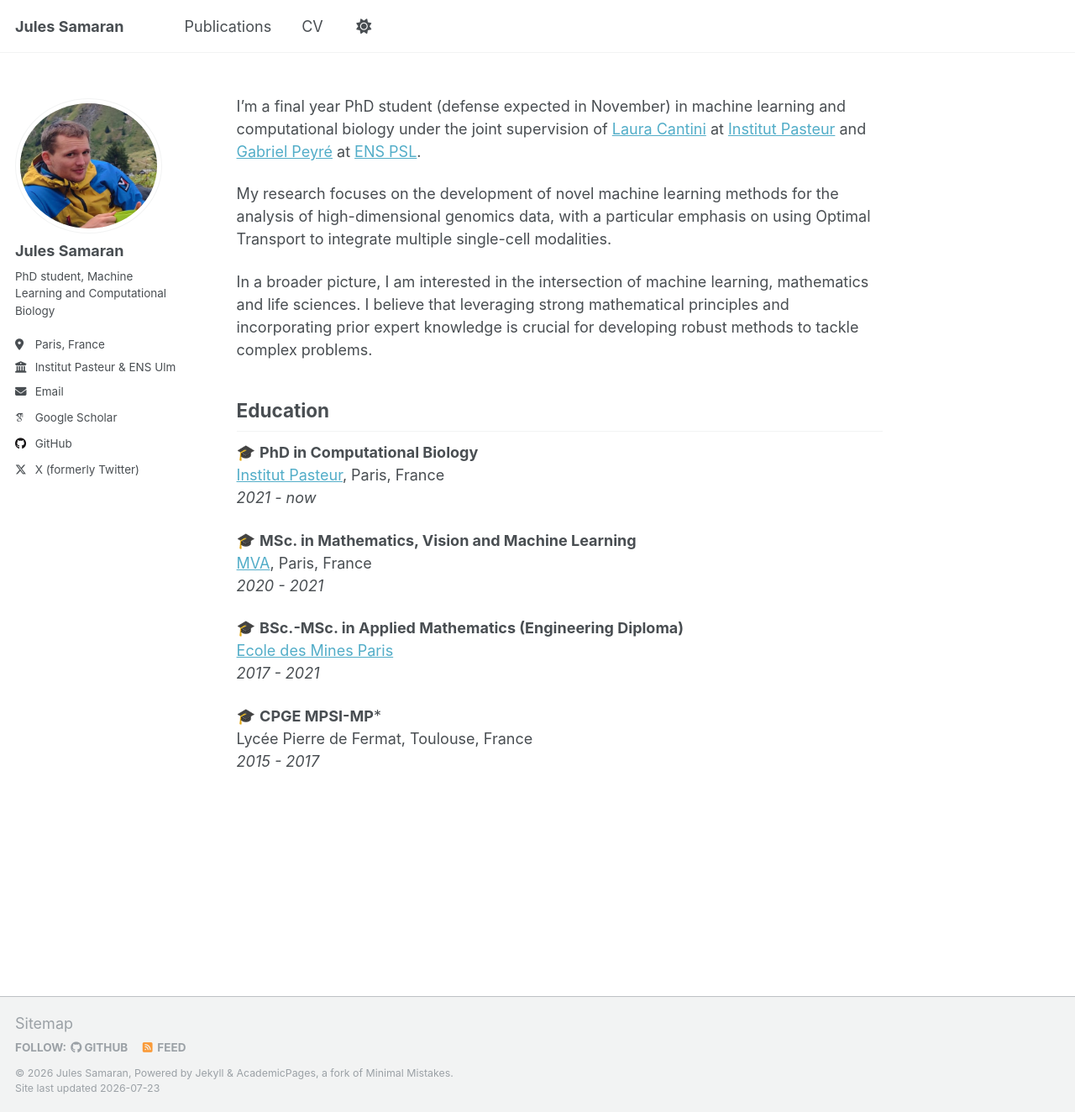
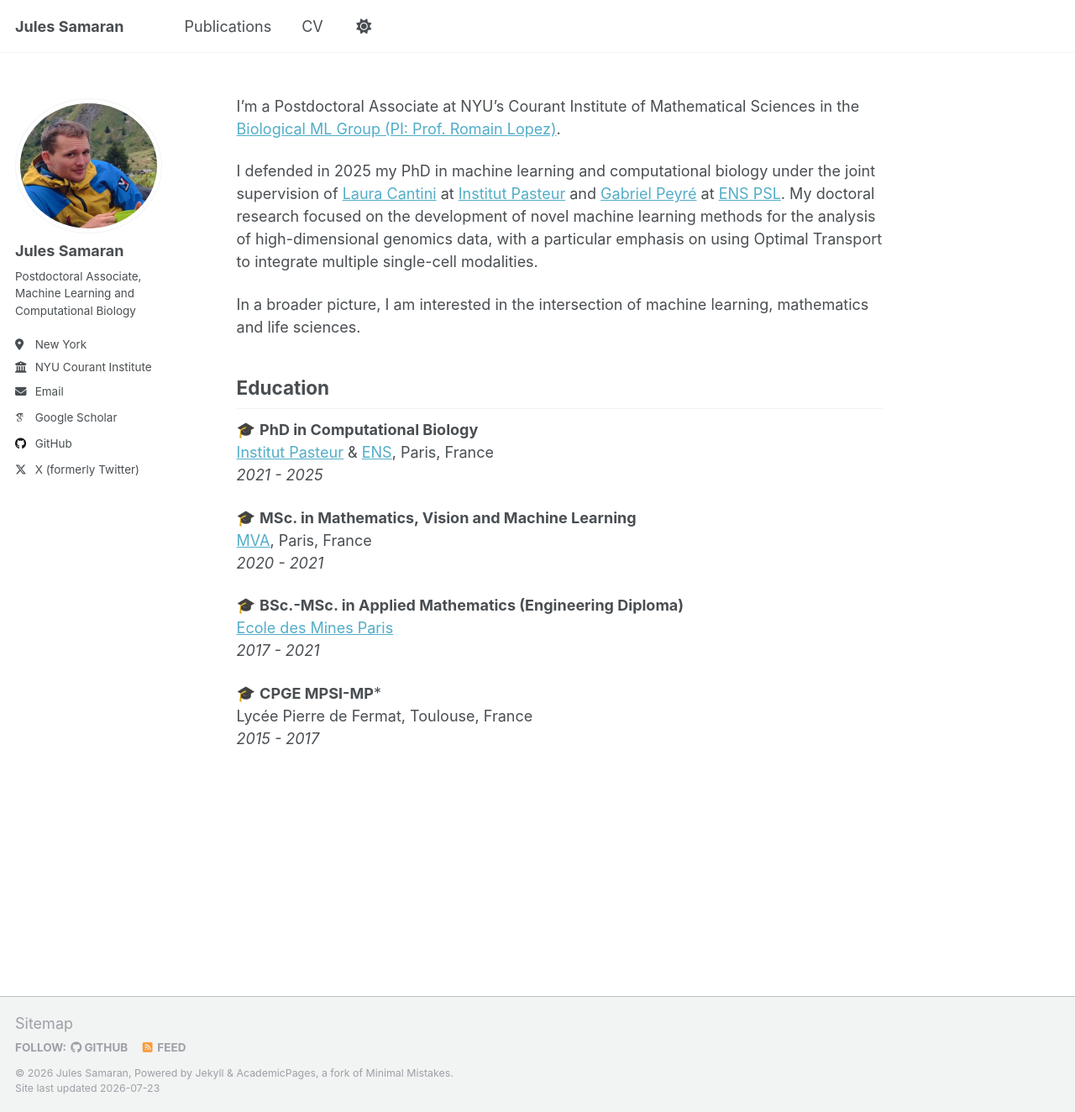
Before and after one commit to jules-samaran/jules-samaran.github.io, a Jekyll site: the page built from _pages/about.md, in a window 1280 px wide and 1324 px high. Shown: the whole window at 84% size. Built offline with Jekyll 4.4.1, drawn with Linux system fonts in a browser that asks for light colours; some web fonts are replaced.

Commit message:
Update website for postdoc

```diff
--- a/_config.yml
+++ b/_config.yml
@@ -25,11 +25,11 @@ author:
   avatar           : "photo.jpg"
   name             : "Jules Samaran"
   pronouns         : # example: "she/her"
-  bio              : "PhD student, Machine Learning and Computational Biology"
-  location         : "Paris, France"
-  employer         : "Institut Pasteur & ENS Ulm"
+  bio              : "Postdoctoral Associate, Machine Learning and Computational Biology"
+  location         : "New York"
+  employer         : "NYU Courant Institute"
   uri              : # URL
-  email            : "jules.samaran@pasteur.fr"
+  email            : "jds9764@nyu.edu"
 
   # Academic websites
   academia         : # URL
--- a/_pages/about.md
+++ b/_pages/about.md
@@ -7,25 +7,22 @@ redirect_from:
   - /about.html
 ---
 
-I'm a final year PhD student (defense expected in November) in machine learning and computational biology under the joint
-supervision of [Laura Cantini](https://research.pasteur.fr/en/member/laura-cantini/) at
-[Institut Pasteur](https://www.pasteur.fr) and [Gabriel Peyré](http://www.gpeyre.com/)
-at [ENS PSL](https://www.ens.psl.eu/).
+I'm a Postdoctoral Associate at NYU's Courant Institute of Mathematical Sciences in the [Biological ML Group (PI: Prof. Romain Lopez)](https://biologicalml.org/).
 
-My research focuses on the development of novel machine learning methods for the analysis
+I defended in 2025 my PhD in machine learning and computational biology under the joint
+supervision of [Laura Cantini](https://research.pasteur.fr/en/member/laura-cantini/) at [Institut Pasteur](https://www.pasteur.fr) and [Gabriel Peyré](http://www.gpeyre.com/)
+at [ENS PSL](https://www.ens.psl.eu/). My doctoral research focused on the development of novel machine learning methods for the analysis
 of high-dimensional genomics data, with a particular emphasis on using Optimal Transport
 to integrate multiple single-cell modalities.
 
 In a broader picture, I am interested in the intersection of machine learning,
-mathematics and life sciences. I believe that leveraging strong mathematical principles
-and incorporating prior expert knowledge is crucial for developing robust
-methods to tackle complex problems.
+mathematics and life sciences.
 
 ## Education
 
 🎓 **PhD in Computational Biology**
-[Institut Pasteur](https://www.pasteur.fr), Paris, France
-*2021 - now*
+[Institut Pasteur](https://www.pasteur.fr) & [ENS](https://www.ens.psl.eu/), Paris, France
+*2021 - 2025*
 
 🎓 **MSc. in Mathematics, Vision and Machine Learning**
 [MVA](https://www.master-mva.com/), Paris, France
--- a/_pages/publications.markdown
+++ b/_pages/publications.markdown
@@ -12,6 +12,7 @@ author_profile: true
 
 ## Selected Publications
 ^= co-first author
-- STORIES: learning cell fate landscapes from spatial transcriptomics, G-J.Huizing^, **J.Samaran**^, A.Audit, D.Capocefalo, G.Peyré, L.Cantini, 2025, Accepted in Nature Methods
+- [CHAMPOLLION: Robust Multi-Omics Integration via Inverse Optimal Transport Using Paired Cells](https://www.biorxiv.org/content/10.64898/2026.04.28.721317v1), **J.Samaran**, G.Peyré, L.Cantini, 2026, preprint on biorXiv
+- [STORIES: learning cell fate landscapes from spatial transcriptomics using optimal transport](https://www.nature.com/articles/s41592-025-02855-4), G-J.Huizing^, **J.Samaran**^, A.Audit, D.Capocefalo, G.Peyré, L.Cantini, 2025, Nature Methods
 - [scPRINT: pre-training on 50 million cells allows robust gene network predictions](https://www.nature.com/articles/s41467-025-58699-1), J.Kalfon, **J.Samaran**, G.Peyré, L.Cantini, 2025, Nature Communications
 - [scConfluence: single-cell diagonal integration with regularized Inverse Optimal Transport on weakly connected features](https://www.nature.com/articles/s41467-024-51382-x), **J.Samaran**, G.Peyré, L.Cantini, 2024, Nature Communications
```
Also changed, not shown: 1 other file.
